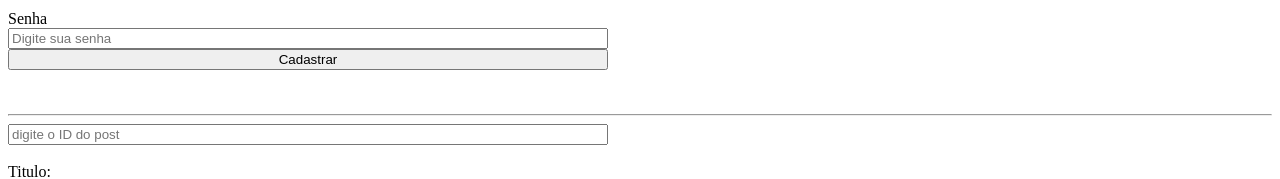
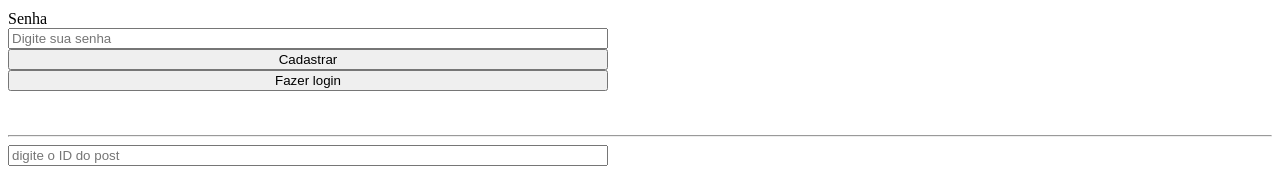
Before and after one commit to Luiz-Mendonca1/firebaseEstudo, a React (Create React App) app: page / in a window 1280 px wide. Shown: the part 194-373 px from the top of the page. Built offline with nearby package versions, Linux system fonts and the light colour scheme; no server answers; the database is empty.

Commit message:
0.5login

```diff
--- a/src/App.js
+++ b/src/App.js
@@ -5,7 +5,7 @@ import { useEffect, useState } from "react";
 import {addDoc, collection, deleteDoc, doc, getDoc,
   getDocs, setDoc, updateDoc, onSnapshot, snap,
   } from 'firebase/firestore'
-import { createUserWithEmailAndPassword } from "firebase/auth";
+import { createUserWithEmailAndPassword, signInWithEmailAndPassword, signOut } from "firebase/auth";
 
 function App() {
 const [titulo, setTitulo] = useState('')
@@ -14,6 +14,8 @@ const [posts, setPosts] = useState([])
 const [idPost, setIdPost] = useState('')
 const [email, setEmail] = useState('')
 const [senha, setSenha] = useState('')
+const [user, setUser] = useState(false)
+const [userDatail, setUserDatail] = useState({})
 
 useEffect(()=>{
   async function loadPosts() {
@@ -135,9 +137,44 @@ useEffect(()=>{
   })
 }
 
+  async function logarUsuario(){
+    await signInWithEmailAndPassword(auth, email, senha)
+    .then((value)=>{
+      console.log('func')
+      console.log(value)
+
+      setUserDatail({
+        uid: value.user.uid,
+        email: value.user.email
+      })
+      setUser(true)
+
+      setEmail('')
+      setSenha('')
+
+    })
+    .catch(()=>{
+    console.log('não func')
+    })
+  }
+
+  function fazerLogout(){
+    console.log('logout')
+    setUserDatail([])
+    setUser(false)
+  }
+
   return (
     <div>
       <h1>ReactJS + Firebase :)</h1>
+
+    {user && (
+      <div>
+        <strong>Bem vindo - Vc esta logado</strong> <br/>
+        <span>ID: {userDatail.uid} - Email: {userDatail.email}</span> <br/>
+        <button onClick={fazerLogout}>Logout</button>
+      <br/><br/>
+    </div>)}
 
       <div className="container">
         <h2>Usuarios</h2>
@@ -153,6 +190,7 @@ useEffect(()=>{
         placeholder="Digite sua senha"/>
 
         <button onClick={novoUsuario}>Cadastrar</button>
+        <button onClick={logarUsuario}>Fazer login</button>
       </div>
 
       <br/><br/>
```
